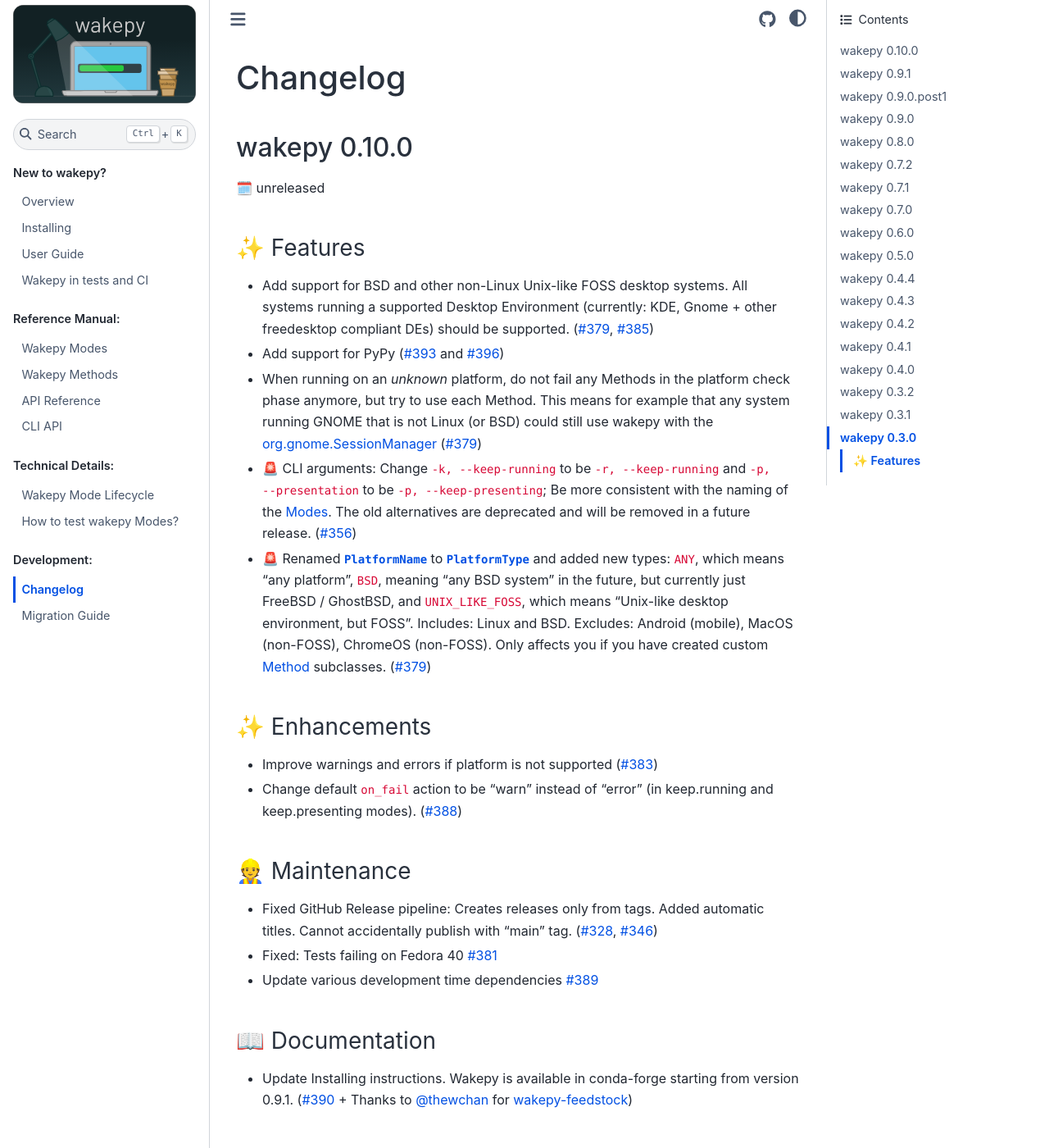
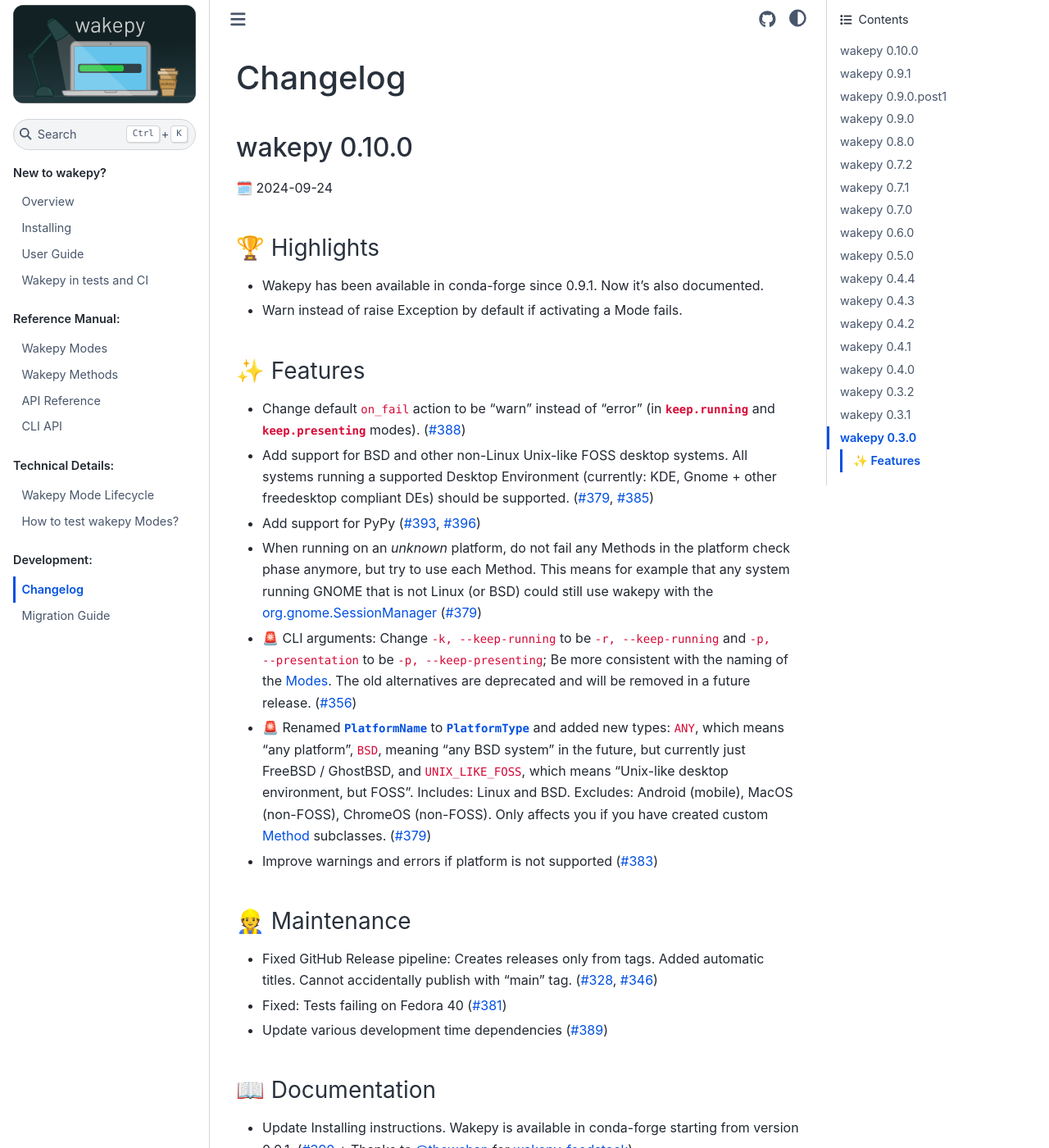
Before and after one commit to fohrloop/wakepy, a Sphinx documentation site: the page built from docs/source/changelog.md, in a window 1280 px wide and 1400 px high. Shown: the whole window at 82% size. Built offline with Sphinx 7.4.7 and the Sphinx Book theme 1.1.4, drawn with Linux system fonts in a browser that asks for light colours; the version number could not be read and is left out; some of the changed text lies outside the part shown.

Commit message:
Update readme and changelog for 0.10.0 release (#398)

```diff
--- a/docs/source/changelog.md
+++ b/docs/source/changelog.md
@@ -1,26 +1,31 @@
 # Changelog
 
 ## wakepy 0.10.0
-🗓️ unreleased
+🗓️ 2024-09-24
+
+### 🏆 Highlights
+- Wakepy has been available in conda-forge since 0.9.1. Now it's also documented.
+- Warn instead of raise Exception by default if activating a Mode fails.
+
 
 ### ✨ Features
+- Change default `on_fail` action to be "warn" instead of "error" (in {func}`keep.running <wakepy.keep.running>` and {func}`keep.presenting <wakepy.keep.presenting>` modes). ([#388](https://github.com/fohrloop/wakepy/pull/388))
 - Add support for BSD and other non-Linux Unix-like FOSS desktop systems. All systems running a supported Desktop Environment (currently: KDE, Gnome + other freedesktop compliant DEs) should be supported. ([#379](https://github.com/fohrloop/wakepy/pull/379), [#385](https://github.com/fohrloop/wakepy/pull/385))
-- Add support for PyPy ([#393](https://github.com/fohrloop/wakepy/pull/393) and [#396](https://github.com/fohrloop/wakepy/pull/396))
+- Add support for PyPy ([#393](https://github.com/fohrloop/wakepy/pull/393),  [#396](https://github.com/fohrloop/wakepy/pull/396))
 - When running on an *unknown* platform, do not fail any Methods in the platform check phase anymore, but try to use each Method. This means for example that any system running GNOME that is not Linux (or BSD) could still use wakepy with the [org.gnome.SessionManager](https://wakepy.readthedocs.io/stable/methods-reference.html#org-gnome-sessionmanager) ([#379](https://github.com/fohrloop/wakepy/pull/379))
 - 🚨 CLI arguments: Change `-k, --keep-running` to be `-r, --keep-running` and `-p, --presentation` to be `-p, --keep-presenting`; Be more consistent with the naming of the [Modes](#wakepy-modes). The old alternatives are deprecated and will be removed in a future release. ([#356](https://github.com/fohrloop/wakepy/pull/356))
 - 🚨 Renamed [`PlatformName`](https://wakepy.readthedocs.io/v0.9.0.post1/api-reference.html#wakepy.core.constants.PlatformName) to [`PlatformType`](https://wakepy.readthedocs.io/v0.10.0/api-reference.html#wakepy.core.constants.PlatformType) and added new types: `ANY`, which means "any platform", `BSD`, meaning "any BSD system" in the future, but currently just FreeBSD / GhostBSD, and  `UNIX_LIKE_FOSS`, which means "Unix-like desktop environment, but FOSS". Includes: Linux and BSD. Excludes: Android (mobile), MacOS (non-FOSS), ChromeOS (non-FOSS). Only affects you if you have created custom [Method](https://wakepy.readthedocs.io/v0.9.0.post1/api-reference.html#wakepy.Method) subclasses.  ([#379](https://github.com/fohrloop/wakepy/pull/379))
-
-### ✨ Enhancements
 - Improve warnings and errors if platform is not supported ([#383](https://github.com/fohrloop/wakepy/pull/383))
-- Change default `on_fail` action to be "warn" instead of "error" (in keep.running and keep.presenting modes). ([#388](https://github.com/fohrloop/wakepy/pull/388))
 
 ### 👷 Maintenance
 - Fixed GitHub Release pipeline: Creates releases only from tags. Added automatic titles. Cannot accidentally publish with "main" tag. ([#328](https://github.com/fohrloop/wakepy/pull/328), [#346](https://github.com/fohrloop/wakepy/pull/346))
-- Fixed: Tests failing on Fedora 40 [#381](https://github.com/fohrloop/wakepy/pull/381)
-- Update various development time dependencies [#389](https://github.com/fohrloop/wakepy/pull/389)
+- Fixed: Tests failing on Fedora 40 ([#381](https://github.com/fohrloop/wakepy/pull/381))
+- Update various development time dependencies ([#389](https://github.com/fohrloop/wakepy/pull/389))
 
 ### 📖 Documentation
 - Update Installing instructions. Wakepy is available in conda-forge starting from version 0.9.1. ([#390](https://github.com/fohrloop/wakepy/pull/390) + Thanks to [@thewchan](https://github.com/thewchan) for [wakepy-feedstock](https://github.com/conda-forge/wakepy-feedstock))
+- Add Roadmap and improve the Supported Platforms docs ([#365](https://github.com/fohrloop/wakepy/pull/365))
+- Add logos and banners ([#370](https://github.com/fohrloop/wakepy/pull/370), [#371](https://github.com/fohrloop/wakepy/pull/371))
 
 ## wakepy 0.9.1
 🗓️ 2024-06-04
```
Also changed, not shown: README.md (+6 -3 lines).
